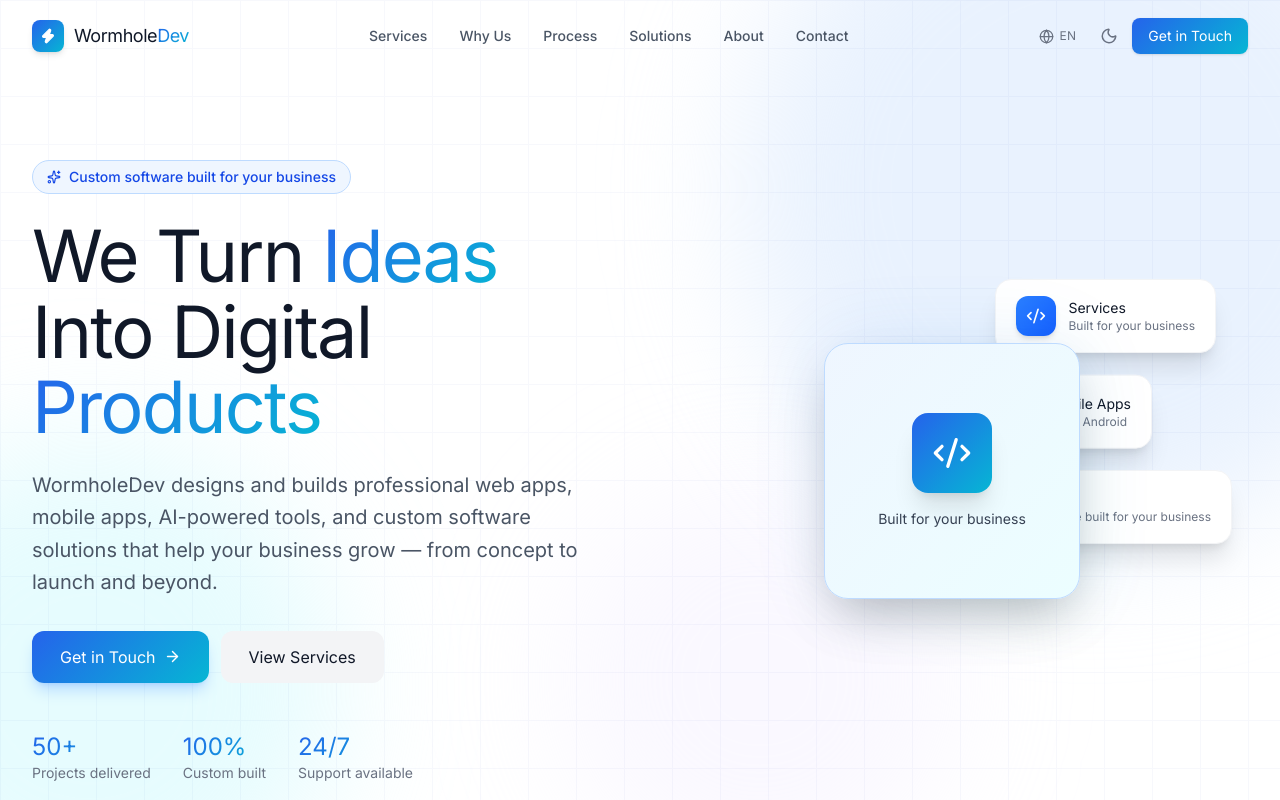
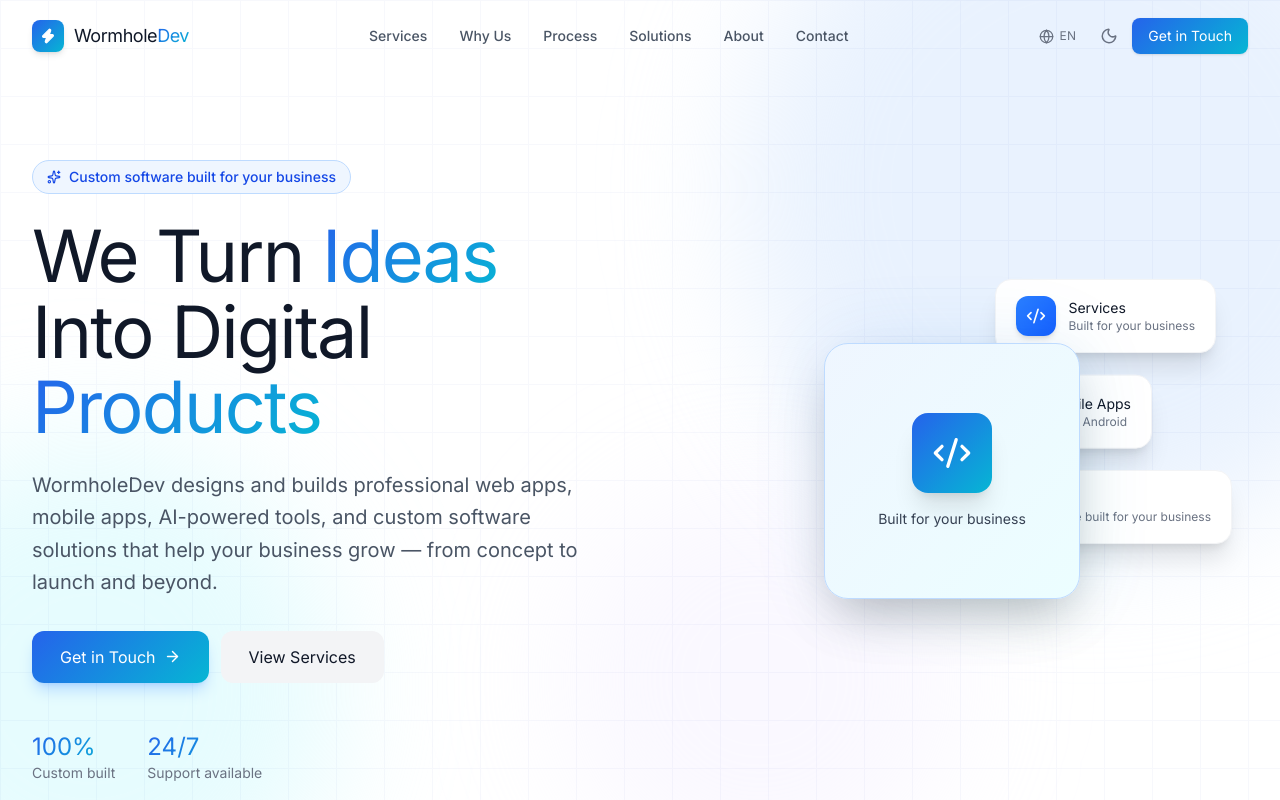
Before and after one commit to VictoriaReyes1803/Wormholedev, a React (Vite) app: page / in a window 1280 px wide. Shown: the top 800 px of the page. Built offline with nearby package versions, Linux system fonts and the light colour scheme.

Commit message:
Update Hero.jsx

```diff
--- a/src/components/Hero.jsx
+++ b/src/components/Hero.jsx
@@ -85,7 +85,7 @@
 
             <motion.div {...fadeUp(0.5)} className="mt-12 flex flex-wrap gap-8">
               {[
-                { val: t('hero.stat1Val'), label: t('hero.stat1Label') },
+
                 { val: t('hero.stat2Val'), label: t('hero.stat2Label') },
                 { val: t('hero.stat3Val'), label: t('hero.stat3Label') },
               ].map(s => (
```
